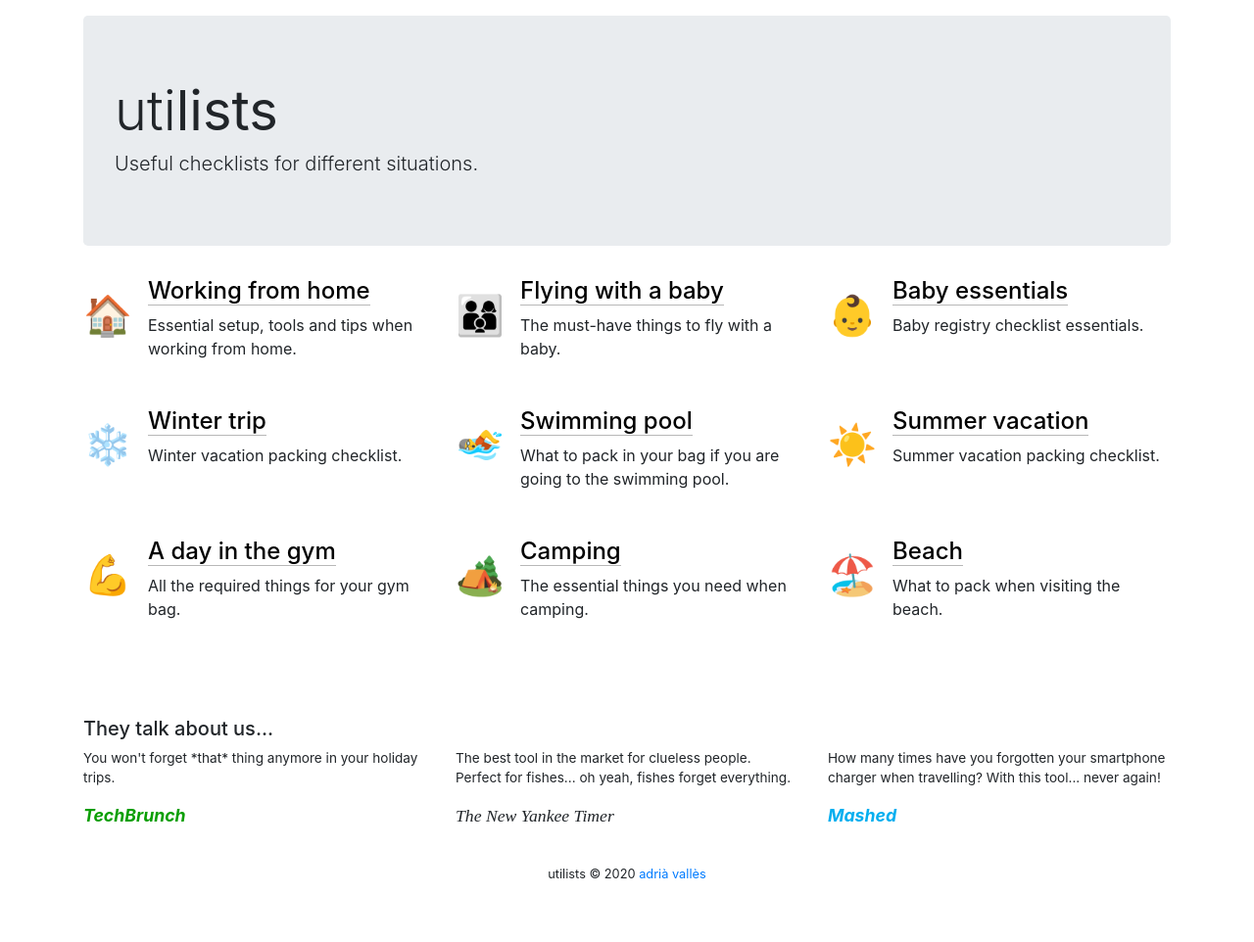
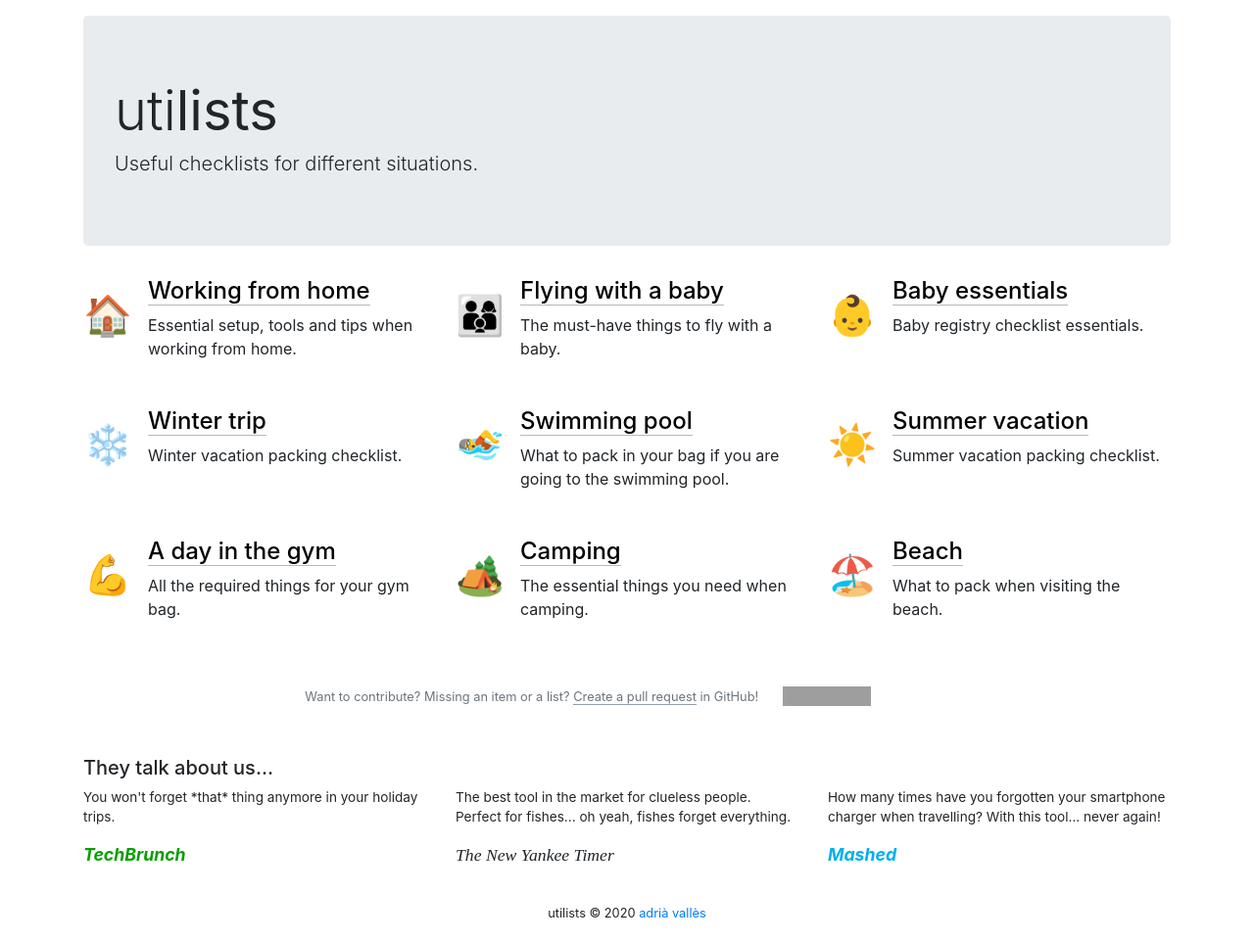
Before and after one commit to adriavalles/utilists, a Jekyll site: the page built from index.html, in a window 1280 px wide. Shown: the whole page at 98% size. Built offline with Jekyll 4.4.1, drawn with Linux system fonts in a browser that asks for light colours; before the commit the page ends 922 px from its top, so only the background shows below that; grey boxes are pictures that could not be loaded.

Commit message:
Adds contribute link 🐙

```diff
--- a/assets/style.css
+++ b/assets/style.css
@@ -24,6 +24,21 @@ ul.utilist {
 ul.utilist li.done {
     text-decoration: line-through;
     color:#CCC;
+}
+
+p#contribute small {
+    margin-right: 20px;
+}
+
+
+p#contribute a {
+    text-decoration: none;
+    color: #6a737d;
+    border-bottom: 1px solid #949ea8;
+}
+
+p#contribute a:hover {
+    border:none;
 }
 
 #awards {
--- a/index.html
+++ b/index.html
@@ -18,6 +18,10 @@ layout: default
     </li>
     {% endfor %}
 </ul>
+<p id="contribute" class="text-center text-muted">
+    <small>Want to contribute? Missing an item or a list? <a href="https://github.com/adriavalles/utilists" target="_blank">Create a pull request</a> in GitHub!</small>
+    <iframe src="https://ghbtns.com/github-btn.html?user=adriavalles&repo=utilists&type=star&count=true" class="align-middle" frameborder="0" scrolling="0" width="170px" height="20px"></iframe>
+</p>
 <div id="awards">
     <h5>They talk about us...</h5>
     <div class="row">
```
